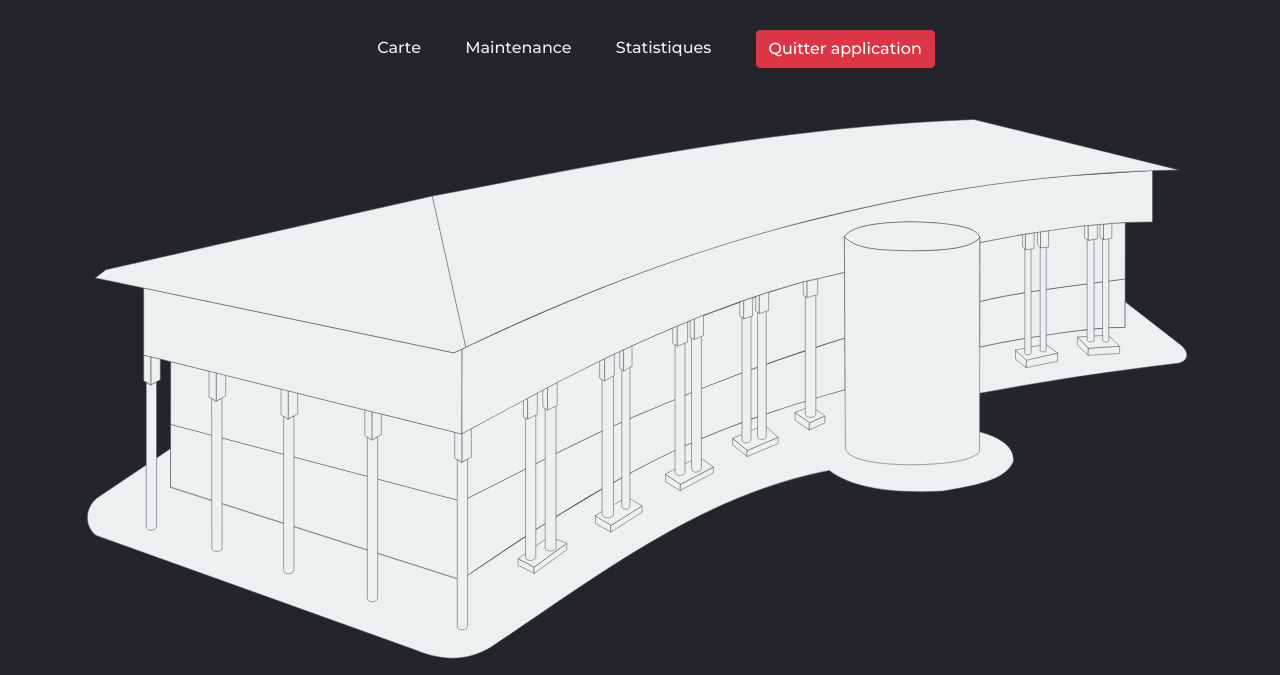
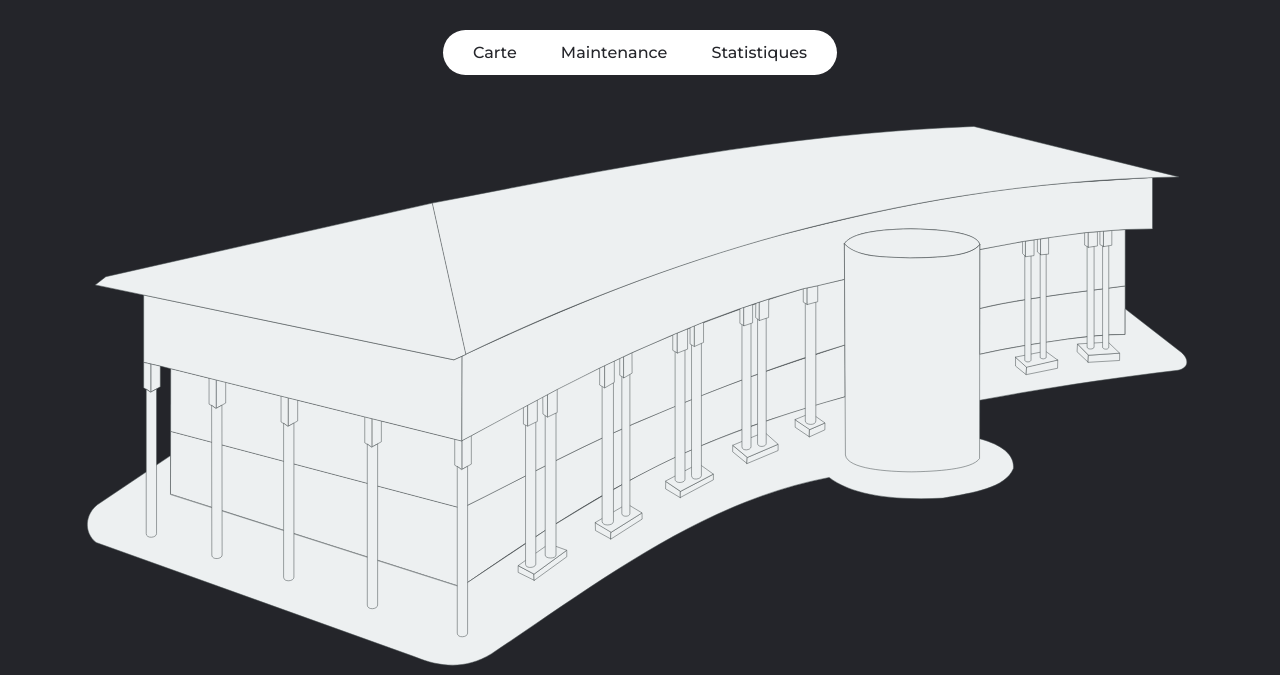
Before and after one commit to Iamkylian/SAE-ALT-S3-Dev-23-24-OccupationSalles-Equipe-1, a PHP site: page /Carte/index.php in a window 1280 px wide. Shown: the top 675 px of the page. Run offline with PHP 8.4, Linux system fonts and the light colour scheme.

Commit message:
Update css

```diff
--- a/Docker/php/Css/header.css
+++ b/Docker/php/Css/header.css
@@ -18,6 +18,9 @@ header {
 
 .nav_links {
     list-style: none;
+    background-color: white;
+    padding: 10px;
+    border-radius:25px;
 }
 
 .nav_links li {
@@ -26,6 +29,7 @@ header {
 }
 
 .nav_links li a {
+    color:#24252A;
     transition: all 0.3s ease 0s;
 }
 
--- a/Docker/php/Parts/navbar.php
+++ b/Docker/php/Parts/navbar.php
@@ -39,7 +39,7 @@ function isCurrentPage($currentPage, $currentPath) {
             <li><a href="../Carte/">Carte</a></li>
             <li><a href="../Maintenance/">Maintenance</a></li>
             <li><a href="../Statistiques/">Statistiques</a></li>
-            <li><button id="closeTabBtn" class="btn btn-danger">Quitter application</button></li>
+            <!--<li><button id="closeTabBtn" class="btn btn-danger">Quitter application</button></li>-->
         </ul>
     </nav>
 </header>
```
